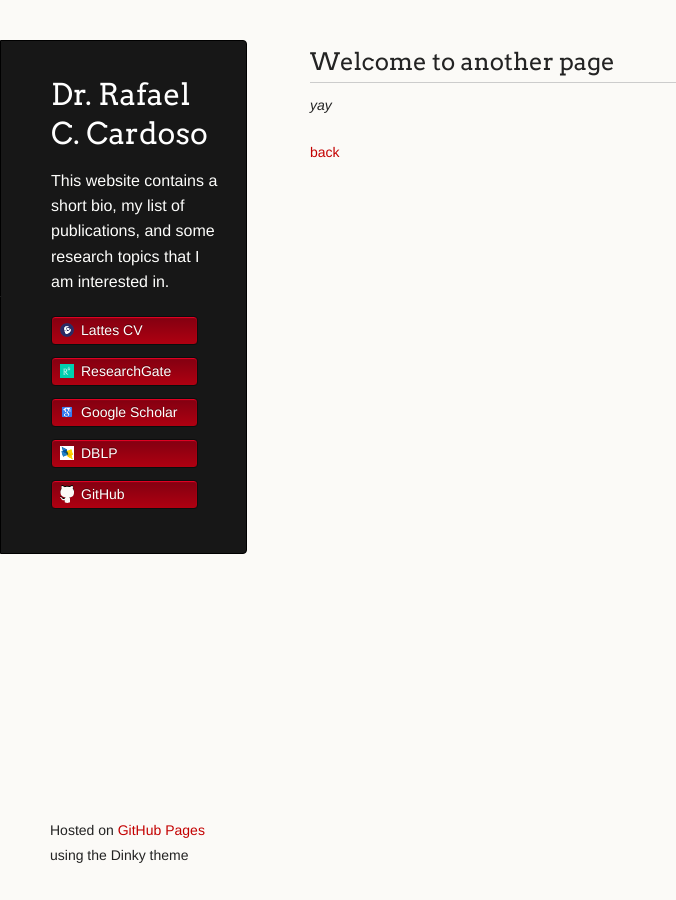
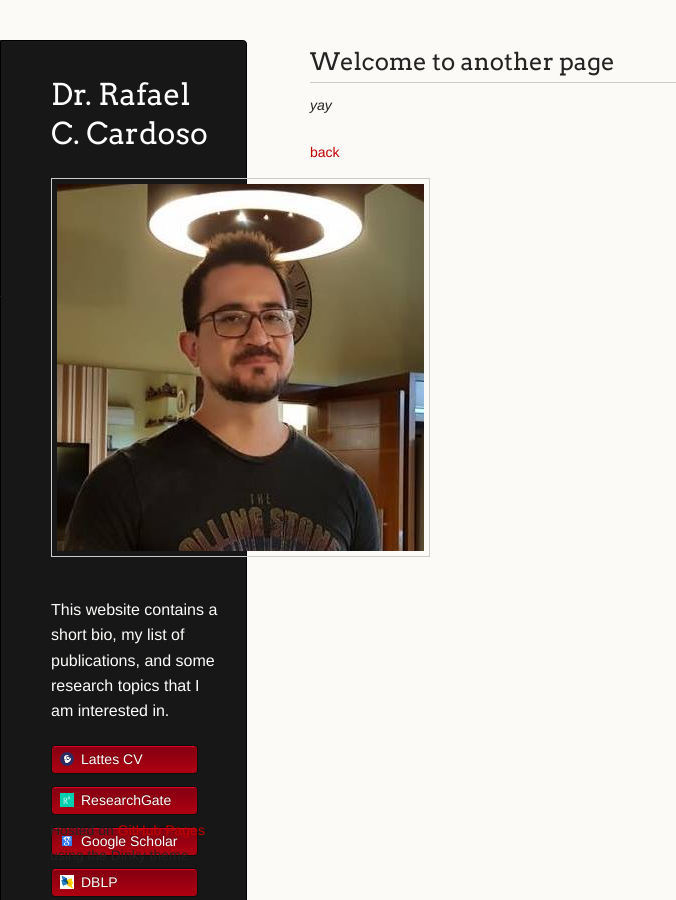
Before and after one commit to rafaelcaue/rafaelcaue.github.io, a Jekyll site: the page built from another-page.md, in a window 1280 px wide. Shown: the whole page, without its empty margins (0-676 px from the left). Built offline with Jekyll 4.4.1, drawn with Linux system fonts in a browser that asks for light colours; our own code applies the rules of GitHub Pages for plain Markdown files.

Commit message:
Adding photo

```diff
--- a/_layouts/default.html
+++ b/_layouts/default.html
@@ -18,6 +18,9 @@
     <div class="wrapper">
       <header>
         <h1 class="header">{{ site.title | default: site.github.repository_name }}</h1>
+        <figure>
+			<img src="/assets/images/me.jpg" >
+		</figure>
         <p class="header">{{ site.description | default: site.github.project_tagline }}</p>
 
           <ul>
```
Also changed, not shown: assets/images/me.jpg (added).
